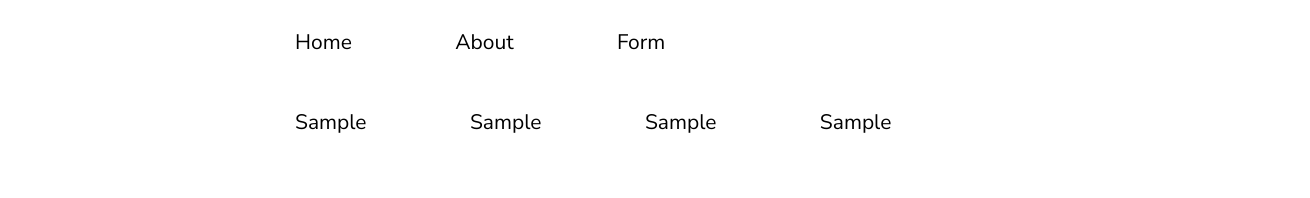
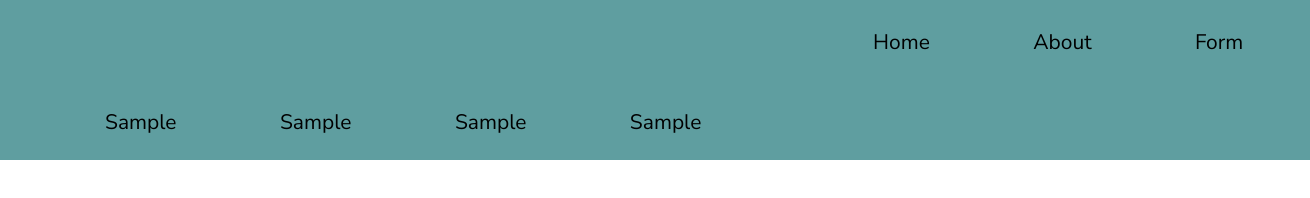
Before and after one commit to ekladova/Milestone---i---ii, a plain HTML site: page index.html in a window 1280 px wide. Shown: the whole page, 1310 px wide, since content can reach past the window. Drawn offline with Linux system fonts and the light colour scheme.

Commit message:
style changes

```diff
--- a/index.html
+++ b/index.html
@@ -14,11 +14,14 @@
   <body>
     <header id="header">
       <nav class="container-top-bottom">
-        <ul>
-          <li class="nav-link"><a href="index.html">Home</a></li>
-          <li class="nav-link"><a href="about.html">About</a></li>
-          <li class="nav-link"><a href="form.html">Form</a></li>
-        </ul>
+        <div class="logo"></div>
+        <div class="nav">
+          <ul>
+            <li class="nav-link"><a href="index.html">Home</a></li>
+            <li class="nav-link"><a href="about.html">About</a></li>
+            <li class="nav-link"><a href="form.html">Form</a></li>
+          </ul>
+        </div>
       </nav>
     </header>
 
--- a/styles.css
+++ b/styles.css
@@ -4,7 +4,7 @@ body {
   padding: 0;
   font-family: "Montserrat", sans-serif;
   font-size: 13px;
-  max-width: 900px;
+  width: 100%;
   min-width: 500px;
   margin: 0 auto;
 }
@@ -14,7 +14,6 @@ a {
   color: black;
   padding: 10px;
   border-radius: 5%;
-  background-color: white;
   transition: background 250ms ease-in;
 }
 
@@ -31,13 +30,21 @@ a:hover {
   width: 100%;
   height: 50px;
   min-width: 500px;
+  background-color: cadetblue;
+}
+
+.nav {
+  width: 40%;
+  float: right;
 }
 
 .nav-link {
-  display: inline;
+  display: ;
   font-size: 21px;
   padding: 40px;
   font-family: "Nunito Sans", sans-serif;
+  display: inline;
+  justify-content: center;
 }
 
 /*form*/
@@ -49,6 +56,8 @@ a:hover {
 .container {
   border: 1px black solid;
   padding: 20px;
+  width: 850px;
+  margin: 0 auto;
 }
 
 .general {
```
Also changed, not shown: about.html (+8 -5 lines), form.html (+8 -5 lines).
